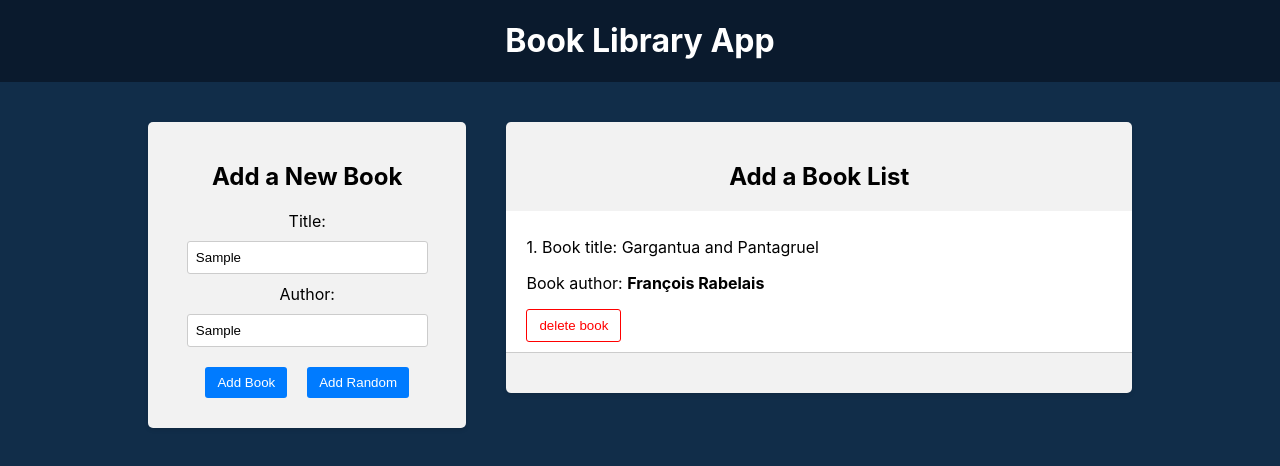
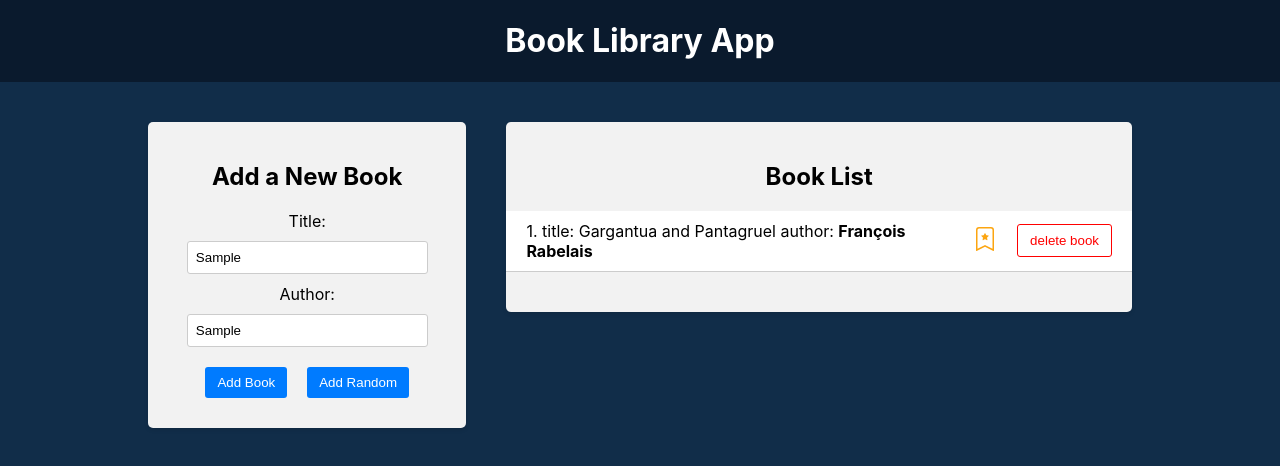
Before and after one commit to Vachek-hooves/react-redux, a React (Create React App) app in the folder frontend/: page / in a window 1280 px wide. Both pictures are taken after typing "Sample", "Sample" into the empty fields and a click on the button "Add Random". Shown: the top 466 px of the page. Built offline with nearby package versions, Linux system fonts and the light colour scheme.

Commit message:
toggle favorite book

```diff
--- a/frontend/package.json
+++ b/frontend/package.json
@@ -9,6 +9,7 @@
     "@testing-library/user-event": "^13.5.0",
     "react": "^18.2.0",
     "react-dom": "^18.2.0",
+    "react-icons": "^4.12.0",
     "react-redux": "^8.1.2",
     "react-scripts": "5.0.1",
     "uuid": "^9.0.1",
--- a/frontend/src/components/BookForm/BookForm.js
+++ b/frontend/src/components/BookForm/BookForm.js
@@ -24,6 +24,7 @@ export default function BookForm() {
         title,
         author,
         id: uuidv4(),
+        isFavorite: false,
       };
 
       // console.log(addBook(book));
@@ -39,7 +40,6 @@ export default function BookForm() {
     // // console.log(booksData);
     // const randomNumber = Math.floor(Math.random() * 100);
     // // console.log(randomNumber);
-
     // const randomBook = booksData[randomNumber];
     // // console.log(randomBook);
     // const book = {
@@ -48,7 +48,6 @@ export default function BookForm() {
     //   year: randomBook.year,
     //   id: uuidv4(),
     // };
-
     // dispatch(addBook(book));
 
     //
@@ -59,10 +58,11 @@ export default function BookForm() {
     const randBookWithId = {
       ...randBook,
       id: uuidv4(),
+      isFavorite: false,
     };
 
     console.log(randBookWithId);
-    dispatch(addBook(randBookWithId))
+    dispatch(addBook(randBookWithId));
   };
   return (
     <div className="app-block book-form">
--- a/frontend/src/components/BookList/BookList.js
+++ b/frontend/src/components/BookList/BookList.js
@@ -1,5 +1,6 @@
 import { useDispatch, useSelector } from 'react-redux';
-import { deleteBook } from '../../redux/books/actionCreators';
+import { deleteBook, toggleFavorite } from '../../redux/books/actionCreators';
+import { BsBookmarkStar, BsBookmarkStarFill } from 'react-icons/bs';
 import './BookList.css';
 
 export default function BookList() {
@@ -10,13 +11,17 @@ export default function BookList() {
 
   const handleDeleteBook = (id) => {
     // console.log(id);
-    console.log(deleteBook(id))
+    console.log(deleteBook(id));
     dispatch(deleteBook(id));
+  };
+
+  const toggleHandle = (id) => {
+    dispatch(toggleFavorite(id));
   };
 
   return (
     <div className="app-block book-list">
-      <h2>Add a Book List</h2>
+      <h2>Book List</h2>
       {books.length === 0 ? (
         <p>No available books</p>
       ) : (
@@ -24,17 +29,20 @@ export default function BookList() {
           {books.map((book, i) => (
             <li key={book.id}>
               <div className="book-info">
-                <p>
-                  {++i}. Book title: {book.title}
-                </p>
-                <p>
-                  Book author: <strong>{book.author}</strong>
-                </p>
-                <div className="book-actions">
-                  <button onClick={() => handleDeleteBook(book.id)}>
-                    delete book
-                  </button>
-                </div>
+                {++i}. title: {book.title} author:{' '}
+                <strong>{book.author}</strong>
+              </div>
+              <div className="book-actions">
+                <span onClick={() => toggleHandle(book.id)}>
+                  {book.isFavorite ? (
+                    <BsBookmarkStarFill className="star-icon" />
+                  ) : (
+                    <BsBookmarkStar className="star-icon" />
+                  )}
+                </span>
+                <button onClick={() => handleDeleteBook(book.id)}>
+                  delete book
+                </button>
               </div>
             </li>
           ))}
--- a/frontend/src/redux/books/actionCreators.js
+++ b/frontend/src/redux/books/actionCreators.js
@@ -13,3 +13,10 @@ export const deleteBook = (id) => {
     payload: id,
   };
 };
+
+export const toggleFavorite = (id) => {
+  return {
+    type: a.TOGGLE_FAVORITE,
+    payload: id,
+  };
+};
--- a/frontend/src/redux/books/actionTypes.js
+++ b/frontend/src/redux/books/actionTypes.js
@@ -1,2 +1,3 @@
 export const ADD_BOOK = 'ADD_BOOK';
 export const DELETE_BOOK = 'DELETE_BOOK';
+export const TOGGLE_FAVORITE = 'TOGGLE_FAVORITE';
--- a/frontend/src/redux/books/reducer.js
+++ b/frontend/src/redux/books/reducer.js
@@ -7,7 +7,13 @@ const booksReducer = (state = initialState, action) => {
     case a.ADD_BOOK:
       return [...state, action.payload];
     case a.DELETE_BOOK:
-      return state.filter((book)=> book.id !== action.payload)
+      return state.filter((book) => book.id !== action.payload);
+    case a.TOGGLE_FAVORITE:
+      return state.map((book) =>
+        book.id === action.payload
+          ? { ...book, isFavorite: !book.isFavorite }
+          : book
+      );
     default:
       return state;
   }
```
Also changed, not shown: frontend/src/redux/store.js (line endings or trailing spaces), 1 other file (tests, documents, lock files or other folders).
